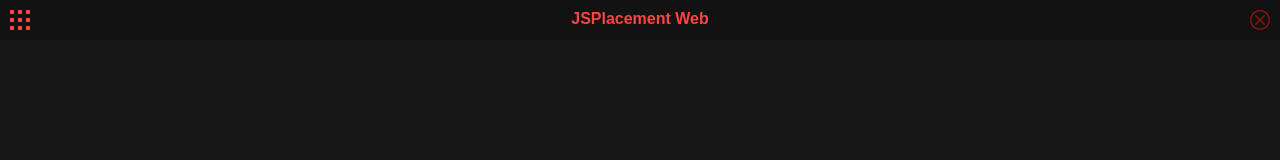
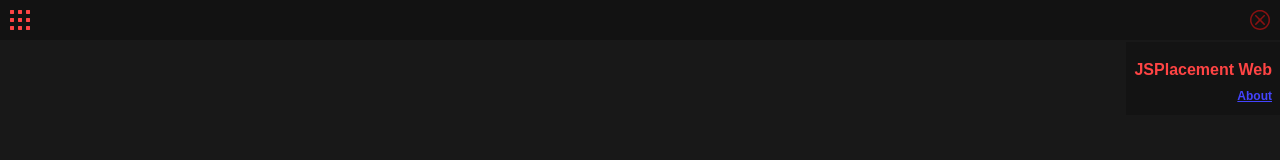
Before and after one commit to satelllte/JSPlacementWeb, a website: page index.html in a window 1280 px wide. Shown: the top 160 px of the page. Drawn offline with nearby package versions, Linux system fonts and the light colour scheme; a script that the page names is missing.

Commit message:
GitHub reference

```diff
--- a/index.html
+++ b/index.html
@@ -52,9 +52,10 @@
 		</div>
 
 		<!-- WEB_PORT (override start) -->
-		<h1 id="WEB_PORT_head">
-			JSPlacement Web
-		</h1>
+		<div id="WEB_PORT_head">
+			<h1>JSPlacement Web</h1>
+			<a href="https://github.com/satelllte/JSPlacementWeb/" target="_blank">About</a>
+		</div>
 		<!-- WEB_PORT (override end) -->
 
 		<div id="titlebg">
--- a/public/WEB_PORT.css
+++ b/public/WEB_PORT.css
@@ -1,12 +1,24 @@
 #WEB_PORT_head {
   position: fixed;
   z-index: 1000;
-  top: 10px;
-  left: 50%;
-  transform: translateX(-50%);
+  top: 42px;
+  right: 0;
   font-size: 16px;
   font-weight: bold;
-  padding: 0;
+  padding: 12px 8px;
+  padding-top: 8px;
   margin: 0;
   color: #F44;
+  display: flex;
+  flex-direction: column;
+  align-items: flex-end;
+  background-color: rgba(0, 0, 0, 0.2);
 }
+#WEB_PORT_head > h1 {
+  font-size: 16px;
+}
+#WEB_PORT_head > a {
+  color: #44F;
+  font-size: 12px;
+  text-decoration: underline;
+}
```
